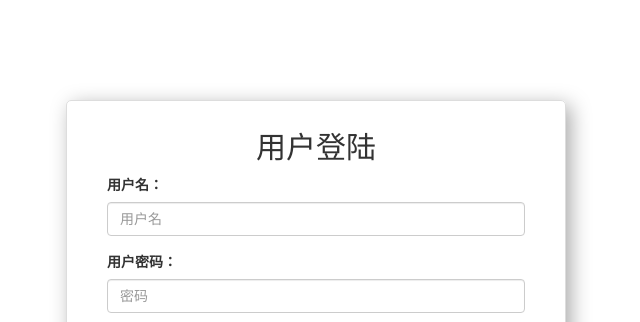
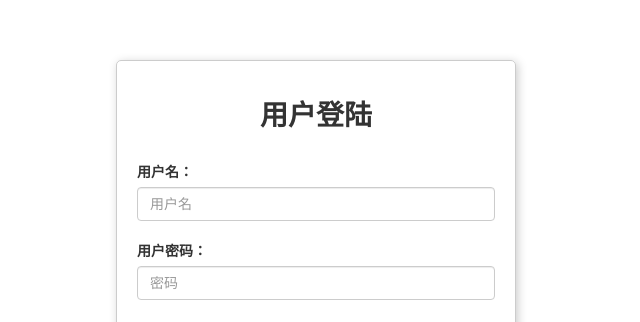
Before and after one commit to ssyi0018/pre_sales, a Django app: page /login/ in a window 1280 px wide. Shown: the top 322 px of the page, without its empty margins (324-964 px from the left). Run offline with Django 4.2, Linux system fonts and the light colour scheme; some libraries are stand-ins or nearby versions.

Commit message:
变更home

```diff
--- a/user/templates/layout.html
+++ b/user/templates/layout.html
@@ -85,8 +85,6 @@
                 <li><a href="#">工作周报</a></li>
                 <li><a href="#">资料上传</a></li>
                 <li><a href="#">数据统计</a></li>
-
-
             </ul>
             <ul class="nav navbar-nav navbar-right">
                 <li class="dropdown">
--- a/user/templates/login.html
+++ b/user/templates/login.html
@@ -7,23 +7,54 @@
     <link rel="stylesheet" href="{% static 'plugins/bootstrap-3.4.1/css/bootstrap.css' %}">
     <style>
         .account {
-            width: 500px;
-            border: 1px solid #dddddd;
-            height: 450px;
+            width: 400px;
+            border: 1px solid #ccc;
             border-radius: 5px;
-            box-shadow: 5px 5px 20px #aaa;
-
-            margin-left: auto;
-            margin-right: auto;
-            margin-top: 100px;
-            padding: 20px 40px;
-            line-height: 1.62857143;
+            box-shadow: 2px 2px 10px #ccc;
+            margin: 60px auto;
+            padding: 20px;
         }
 
         .account h2 {
-            margin-top: 10px;
+            font-size: 28px;
+            font-weight: bold;
             text-align: center;
+            margin-bottom: 30px;
         }
+
+        .form-group {
+            margin-bottom: 20px;
+        }
+
+        .label {
+            font-weight: bold;
+        }
+
+        .btn-primary {
+            width: 100%;
+            margin-top: 20px;
+            font-size: 18px;
+        }
+
+        .text-primary {
+            color: #007bff;
+        }
+
+        .links {
+            margin-top: 20px;
+            text-align: center;
+            font-size: 16px;
+        }
+
+        .links a {
+            color: #007bff;
+            text-decoration: none;
+        }
+
+        .links a:hover {
+            text-decoration: underline;
+        }
+
     </style>
 </head>
 <body>
@@ -55,7 +86,7 @@
             </div>
         </div>
         <button type="submit" class="btn btn-primary">登 陆</button>
-        <div class="text-center mt-4 font-weight-light">
+        <div class="text-center mt-4 font-weight-light" style="margin-top: 10px">
             没有帐户？ <a href="/user/add/" class="text-primary">新增用户</a>
         </div>
     </form>
--- a/user/templates/sales_list_table.html
+++ b/user/templates/sales_list_table.html
@@ -37,6 +37,5 @@
     {% endfor %}
     </tbody>
 </table>
-
 </body>
 </html>
```
Also changed, not shown: user/templates/sales_list.html (+12 -5 lines), user/templates/userinfo_list.html (+13 -5 lines), user/views/sales.py (+4 -4 lines).
